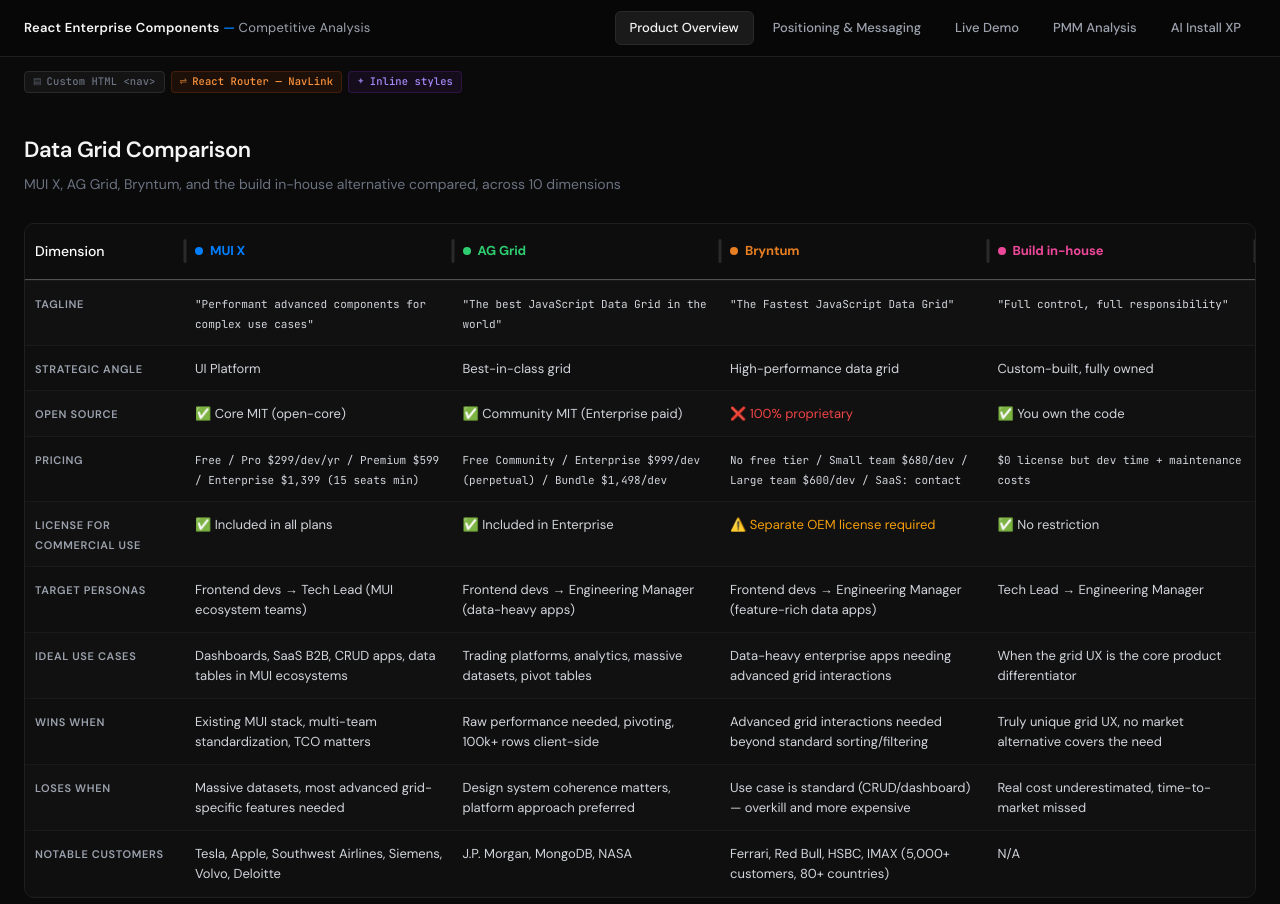
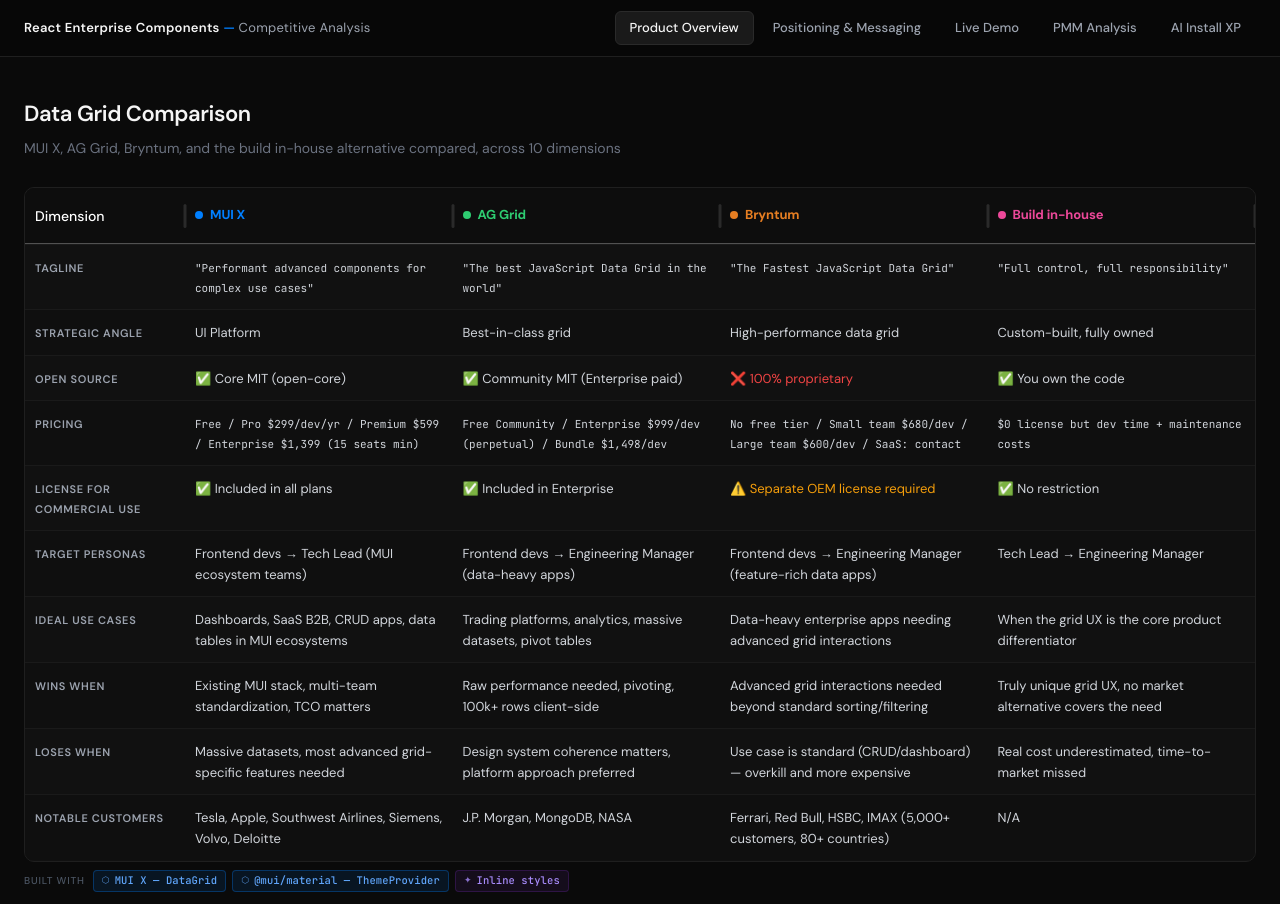
Before and after one commit to LaureBrosseau/react-ui-components-comparison, a React (Vite) app: page / in a window 1280 px wide. Shown: the top 904 px of the page. Built offline with nearby package versions, Linux system fonts and the light colour scheme; what ag-grid-community would draw is missing.

Commit message:
TechLabel: add 'Built with' prefix, remove tags from nav

```diff
--- a/src/App.jsx
+++ b/src/App.jsx
@@ -5,7 +5,6 @@
 import MUIXDemo from './pages/MUIXDemo'
 import AIInstallExperience from './pages/AIInstallExperience'
 import PMMAnalysis from './pages/PMMAnalysis'
-import TechLabel from './components/TechLabel'
 
 function Nav() {
   return (
@@ -69,9 +68,6 @@
         </div>
       </div>
     </nav>
-    <div style={{ maxWidth: '1400px', margin: '0 auto', padding: '6px 24px 0' }}>
-      <TechLabel tags={['Custom HTML <nav>', 'React Router — NavLink', 'Inline styles']} />
-    </div>
     </>
   )
 }
--- a/src/components/TechLabel.jsx
+++ b/src/components/TechLabel.jsx
@@ -50,10 +50,22 @@
     <div style={{
       display: 'flex',
       flexWrap: 'wrap',
+      alignItems: 'center',
       gap: '6px',
       marginTop: '8px',
       justifyContent: align === 'right' ? 'flex-end' : 'flex-start',
     }}>
+      <span style={{
+        fontSize: '10px',
+        fontWeight: '500',
+        color: '#4b5563',
+        fontFamily: "'DM Sans', sans-serif",
+        textTransform: 'uppercase',
+        letterSpacing: '0.08em',
+        marginRight: '2px',
+      }}>
+        Built with
+      </span>
       {tags.map(tag => <Tag key={tag} label={tag} />)}
     </div>
   )
```
